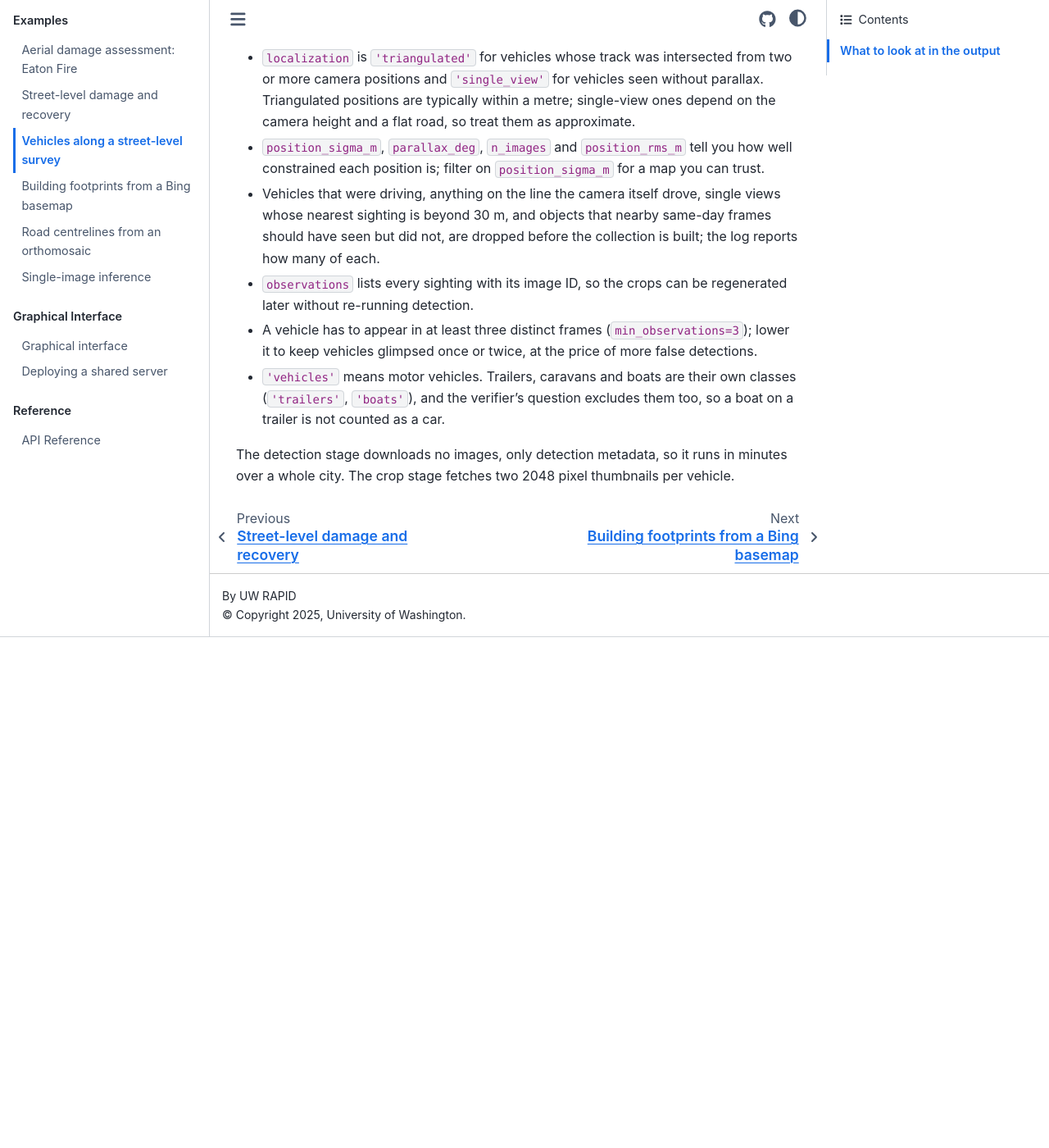
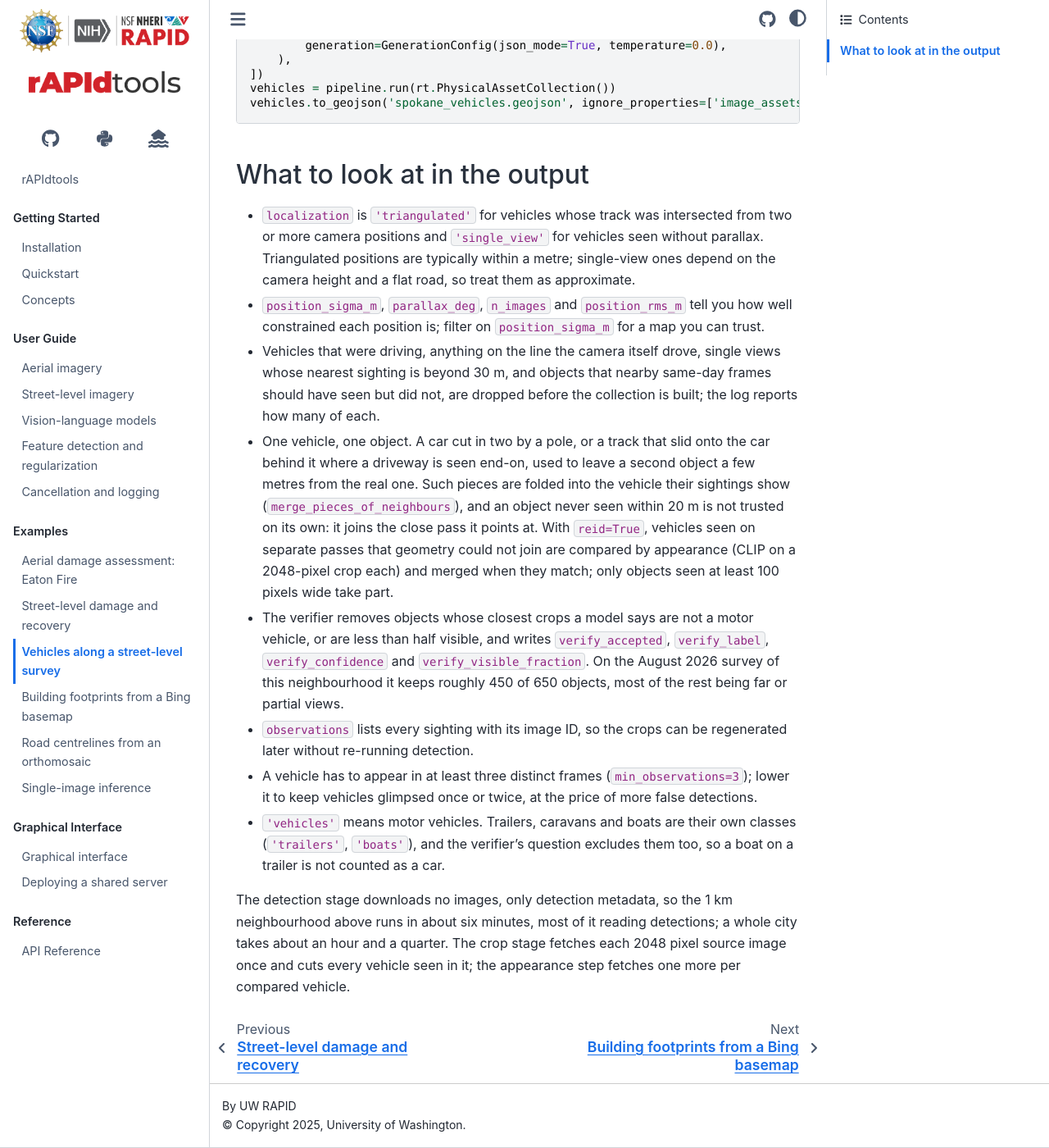
Before and after one commit to RAPID-Facility/rAPIdtools, a Sphinx documentation site: the page built from docs/source/examples/vehicle_detection_from_street.rst, in a window 1280 px wide and 1400 px high, scrolled down 1011 px. Shown: the whole window at 82% size. Built offline with Sphinx 7.4.7 and the Sphinx Book theme 1.1.4, drawn with Linux system fonts in a browser that asks for light colours; before the commit the page ends 1788 px from its top, so only the background shows below that; some of the changed text lies outside the part shown.

Commit message:
bc - Bringing the vehicle example page in line with the script
The page now shows the August window, the piece folding and appearance
options, the verifier step and the rotated outline the script uses, and
says what the duplicates were and how they are folded.

```diff
--- a/docs/source/examples/vehicle_detection_from_street.rst
+++ b/docs/source/examples/vehicle_detection_from_street.rst
@@ -23,20 +23,31 @@ Source: ``examples/vehicle_detection_from_street.py``.
            classes=['vehicles'],
            access_token=token,
            region=REGION,
+           start_date='2026-08-01', end_date='2026-08-31',   # one survey window
            filter_rapid_only=True,
            frame_spacing_m=3.0,
            min_observations=3,
+           merge_pieces_of_neighbours=True,   # the default, named for the driveways
+           reid=True,                         # repeated passes merged by appearance
        ),
-       # 2. The two closest views of each vehicle, with corner brackets.
+       # 2. The two closest views of each vehicle, with its outline drawn.
        rt.MapillaryObjectImageExtractor(
            'output/spokane_vehicles/crops',
            access_token=token,
            max_images_per_asset=2,
+           image_size='2048',
+           crop_buffer='40%',
            overlay_asset_outline=True,
-           outline_shape='corners',
-           outline_color='#00ffff',
+           outline_shape='rotated_bbox',
+           outline_color='red',
+           outline_width=1,
        ),
-       # 3. Condition from a vision-language model (needs a Google API key).
+       # 3. A model confirms each object is a vehicle (needs a Google API key).
+       rt.DetectionVerifier(
+           load('gemini', api_key='AIza...', model_id='gemini-3.5-flash-lite'),
+           min_visible_fraction=0.5,
+       ),
+       # 4. Condition from a vision-language model (optional; off in the script).
        rt.AssetAnalyzer(
            load('gemini', api_key='AIza...'),
            prompt='Return JSON with a "condition" key: intact, damaged, debris or unclear.',
@@ -61,6 +72,21 @@ What to look at in the output
   drove, single views whose nearest sighting is beyond 30 m, and objects
   that nearby same-day frames should have seen but did not, are dropped
   before the collection is built; the log reports how many of each.
+- One vehicle, one object. A car cut in two by a pole, or a track that slid
+  onto the car behind it where a driveway is seen end-on, used to leave a
+  second object a few metres from the real one. Such pieces are folded into
+  the vehicle their sightings show (``merge_pieces_of_neighbours``), and an
+  object never seen within 20 m is not trusted on its own: it joins the
+  close pass it points at. With ``reid=True``, vehicles seen on separate
+  passes that geometry could not join are compared by appearance (CLIP on a
+  2048-pixel crop each) and merged when they match; only objects seen at
+  least 100 pixels wide take part.
+- The verifier removes objects whose closest crops a model says are not a
+  motor vehicle, or are less than half visible, and writes
+  ``verify_accepted``, ``verify_label``, ``verify_confidence`` and
+  ``verify_visible_fraction``. On the August 2026 survey of this
+  neighbourhood it keeps roughly 450 of 650 objects, most of the rest being
+  far or partial views.
 - ``observations`` lists every sighting with its image ID, so the crops can be
   regenerated later without re-running detection.
 - A vehicle has to appear in at least three distinct frames
@@ -71,6 +97,8 @@ What to look at in the output
   question excludes them too, so a boat on a trailer is not counted as a
   car.
 
-The detection stage downloads no images, only detection metadata, so it runs
-in minutes over a whole city. The crop stage fetches two 2048 pixel
-thumbnails per vehicle.
+The detection stage downloads no images, only detection metadata, so the
+1 km neighbourhood above runs in about six minutes, most of it reading
+detections; a whole city takes about an hour and a quarter. The crop stage
+fetches each 2048 pixel source image once and cuts every vehicle seen in it;
+the appearance step fetches one more per compared vehicle.
```
Also changed, not shown: other parts of docs/source/examples/vehicle_detection_from_street.rst (+1 -1 lines).
